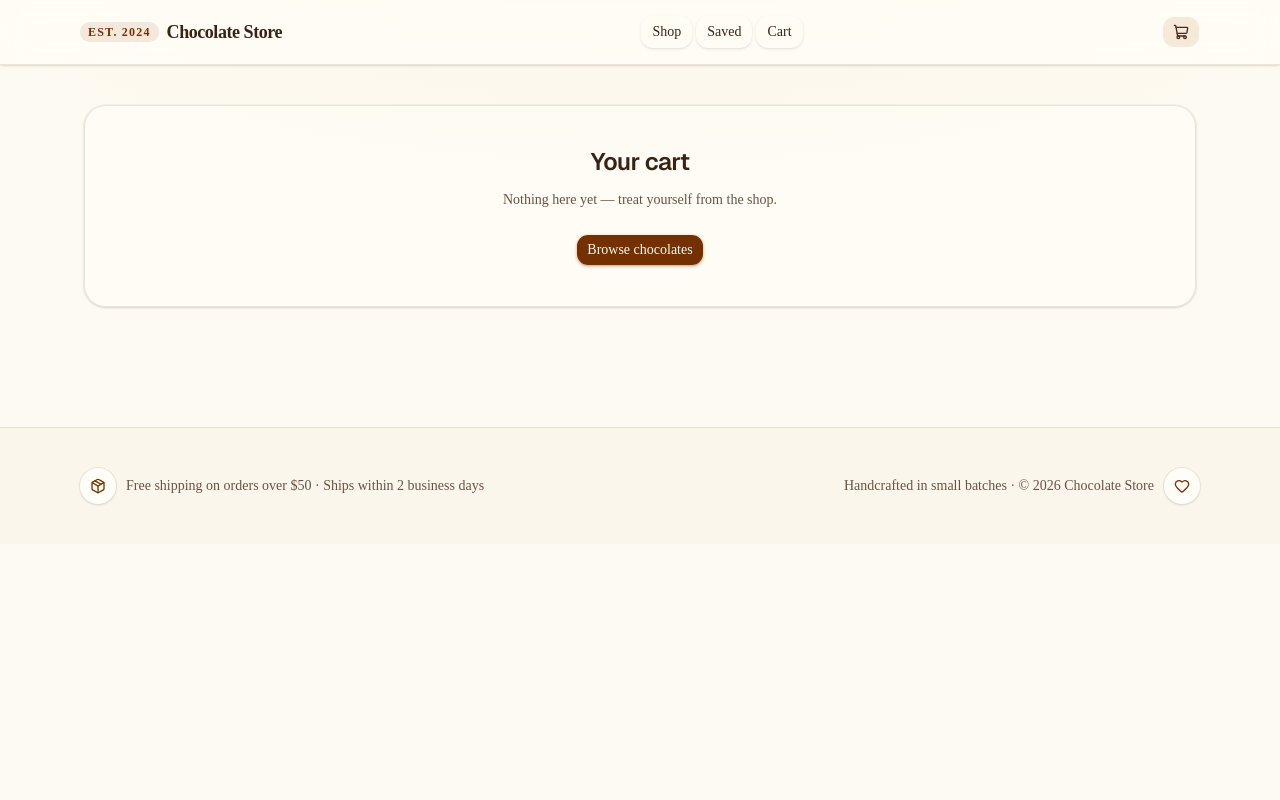
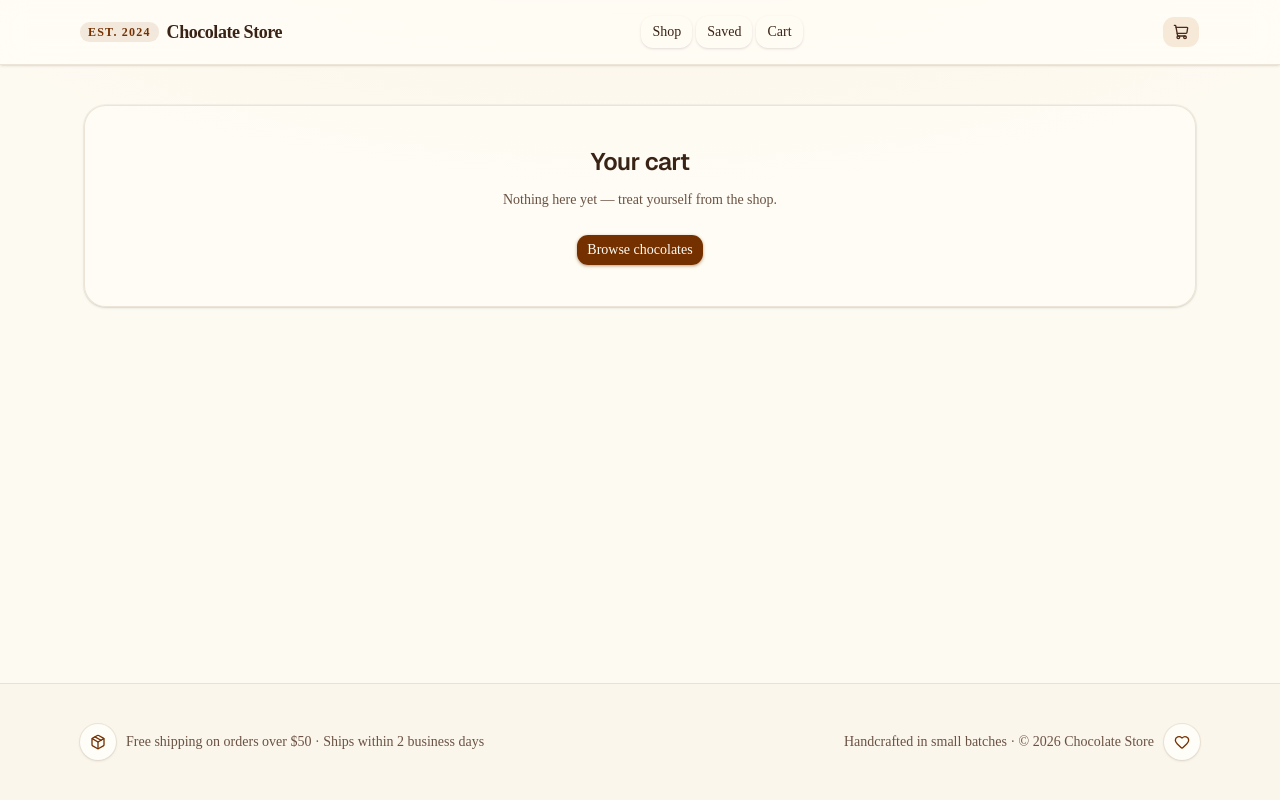
Before and after one commit to aninamu/chocolate-store, a Next.js app in the folder frontend/: page /cart in a window 1280 px wide. Built offline with nearby package versions, Linux system fonts and the light colour scheme.

Commit message:
fix(frontend): pin footer to viewport bottom on short pages

```diff
--- a/frontend/src/app/layout.tsx
+++ b/frontend/src/app/layout.tsx
@@ -28,12 +28,16 @@ export default function RootLayout({
   return (
     <html lang="en" suppressHydrationWarning>
       <body
-        className={`${geistSans.variable} ${geistMono.variable} min-h-screen antialiased`}
+        className={`${geistSans.variable} ${geistMono.variable} min-h-screen flex flex-col antialiased`}
       >
         <Providers>
-          <Header />
-          <main className="mx-auto w-full max-w-6xl px-4 py-10 sm:px-5">{children}</main>
-          <HomeFooter />
+          <div className="flex w-full min-h-screen flex-1 flex-col">
+            <Header />
+            <main className="mx-auto w-full max-w-6xl flex-1 px-4 py-10 sm:px-5">
+              {children}
+            </main>
+            <HomeFooter />
+          </div>
         </Providers>
       </body>
     </html>
```
